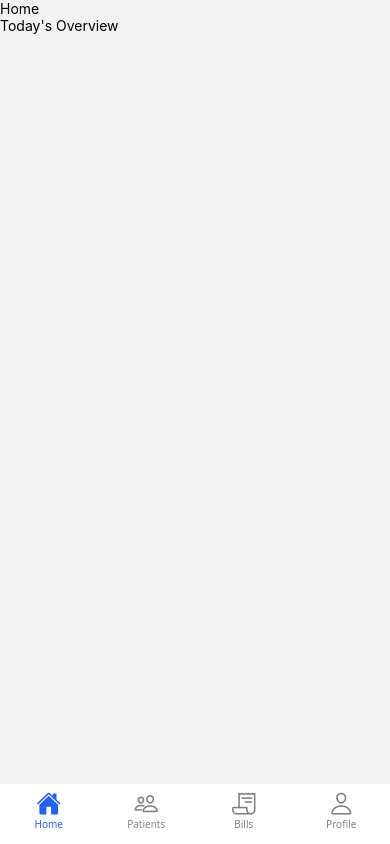
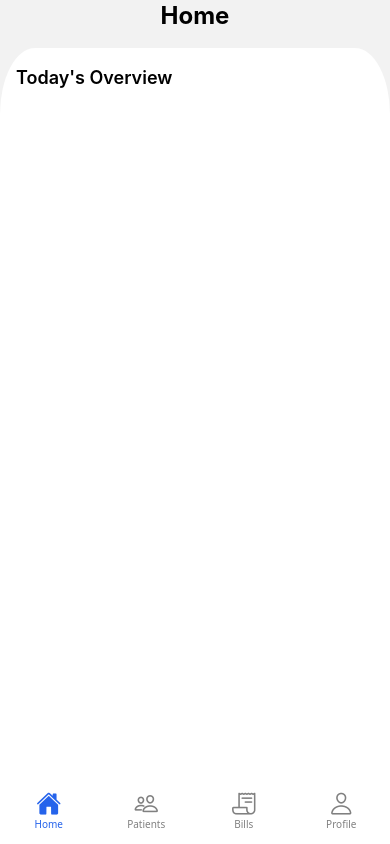
Before and after one commit to Trunetic-Infotech/clinic_Base_Application, a React Native app: screen / in a window 390 px wide. Built offline with nearby package versions, Linux system fonts and the light colour scheme.

Commit message:
resolved tailwind issue and added button for reusability

```diff
--- /dev/null
+++ b/app/components/common/buttons/HeroButton.tsx
@@ -0,0 +1 @@
+//Specifically used as big submit button
--- /dev/null
+++ b/app/components/common/buttons/LoginNextButton.tsx
@@ -0,0 +1 @@
+//Specifically used for login next button in login screen
--- /dev/null
+++ b/app/components/common/buttons/StandardButton.tsx
@@ -0,0 +1 @@
+//Standard normal sized button used across the app
--- a/tailwind.config.js
+++ b/tailwind.config.js
@@ -1,8 +1,11 @@
 /** @type {import('tailwindcss').Config} */
 module.exports = {
-  // NOTE: Update this to include the paths to all files that contain Nativewind classes.
-  content: ['./App.tsx', './components/**/*.{js,jsx,ts,tsx}'],
-  presets: [require('nativewind/preset')],
+  content: [
+    './App.{js,jsx,ts,tsx}',
+    './app/**/*.{js,jsx,ts,tsx}',
+    './components/**/*.{js,jsx,ts,tsx}',
+    './screens/**/*.{js,jsx,ts,tsx}',
+  ],
   theme: {
     extend: {},
   },
```
